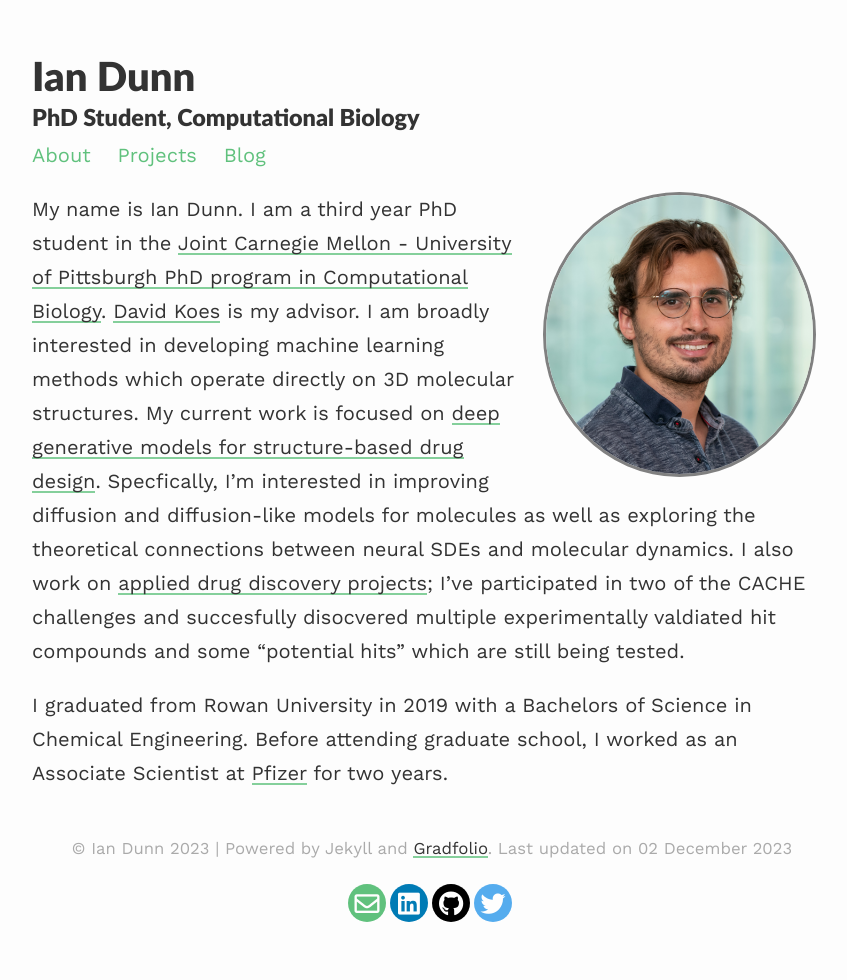
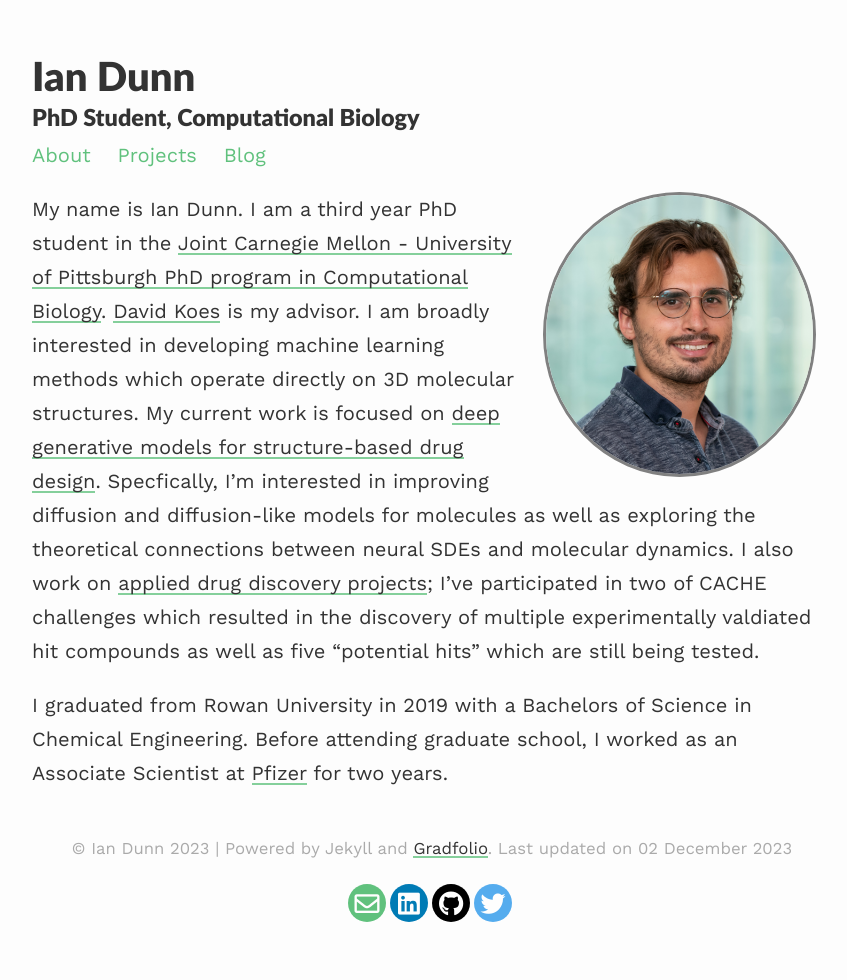
Before and after one commit to Dunni3/dunni3.github.io, a Jekyll site: the page built from index.md, in a window 1280 px wide. Shown: the whole page, without its empty margins (208-1055 px from the left). Built offline with Jekyll 4.4.1, drawn with Linux system fonts in a browser that asks for light colours; nearby versions of some CDN libraries.

Commit message:
rewording an awkward sentence

```diff
--- a/index.md
+++ b/index.md
@@ -7,6 +7,6 @@ profile:
 published: true
 ---
 
-My name is Ian Dunn. I am a third year PhD student in the [Joint Carnegie Mellon - University of Pittsburgh PhD program in Computational Biology](http://www.compbio.cmu.edu). [David Koes](http://bits.csb.pitt.edu/) is my advisor. I am broadly interested in developing machine learning methods which operate directly on 3D molecular structures. My current work is focused on [deep generative models for structure-based drug design](/projects/keypoint_diffusion/). Specfically, I'm interested in improving diffusion and diffusion-like models for molecules as well as exploring the theoretical connections between neural SDEs and molecular dynamics. I also work on [applied drug discovery projects](/projects/cache); I've participated in two of the CACHE challenges and succesfully disocvered multiple experimentally valdiated hit compounds and some "potential hits" which are still being tested.
+My name is Ian Dunn. I am a third year PhD student in the [Joint Carnegie Mellon - University of Pittsburgh PhD program in Computational Biology](http://www.compbio.cmu.edu). [David Koes](http://bits.csb.pitt.edu/) is my advisor. I am broadly interested in developing machine learning methods which operate directly on 3D molecular structures. My current work is focused on [deep generative models for structure-based drug design](/projects/keypoint_diffusion/). Specfically, I'm interested in improving diffusion and diffusion-like models for molecules as well as exploring the theoretical connections between neural SDEs and molecular dynamics. I also work on [applied drug discovery projects](/projects/cache); I've participated in two of CACHE challenges which resulted in the discovery of multiple experimentally valdiated hit compounds as well as five "potential hits" which are still being tested.
 
 I graduated from Rowan University in 2019 with a Bachelors of Science in Chemical Engineering. Before attending graduate school, I worked as an Associate Scientist at [Pfizer](https://www.pfizer.com/) for two years.
```
